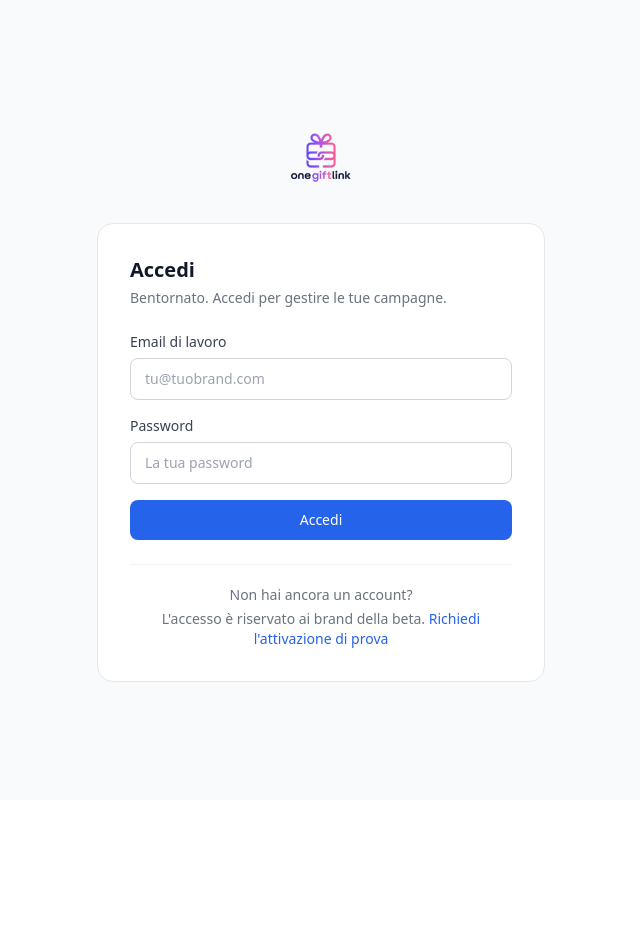
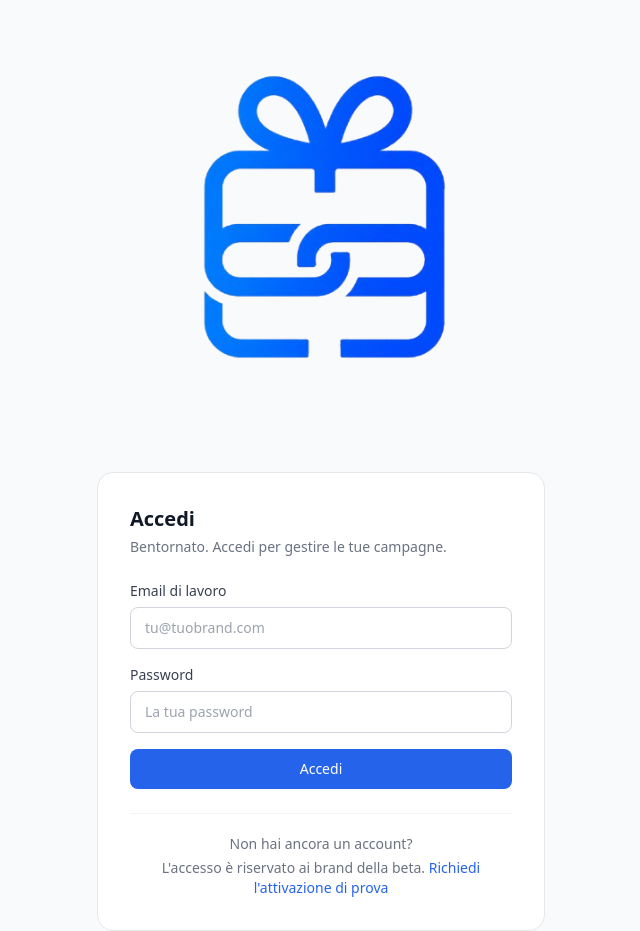
Before and after one commit to operio-dev/onegiftlink-app, a React (Vite) app: page / in a window 1280 px wide. Shown: the whole page, without its empty margins (319-959 px from the left). Before the commit the page ends 800 px from the top, so only its background shows below. Built offline with nearby package versions, Linux system fonts and the light colour scheme; no server answers.

Commit message:
Update AuthPage.tsx

```diff
--- a/src/pages/AuthPage.tsx
+++ b/src/pages/AuthPage.tsx
@@ -25,7 +25,7 @@ export default function AuthPage() {
     <div className="flex min-h-screen items-center justify-center bg-gray-50 px-4">
       <div className="w-full max-w-md">
         <div className="mb-6 flex items-center justify-center">
-          <img src="/logo.png" alt="OneGiftLink" className="h-20 w-auto" />
+          <img src="/logo2.png" alt="OneGiftLink" className="h-26 w-auto" />
         </div>
         <Card className="p-8">
           <h1 className="text-xl font-semibold text-gray-900">Accedi</h1>
```
